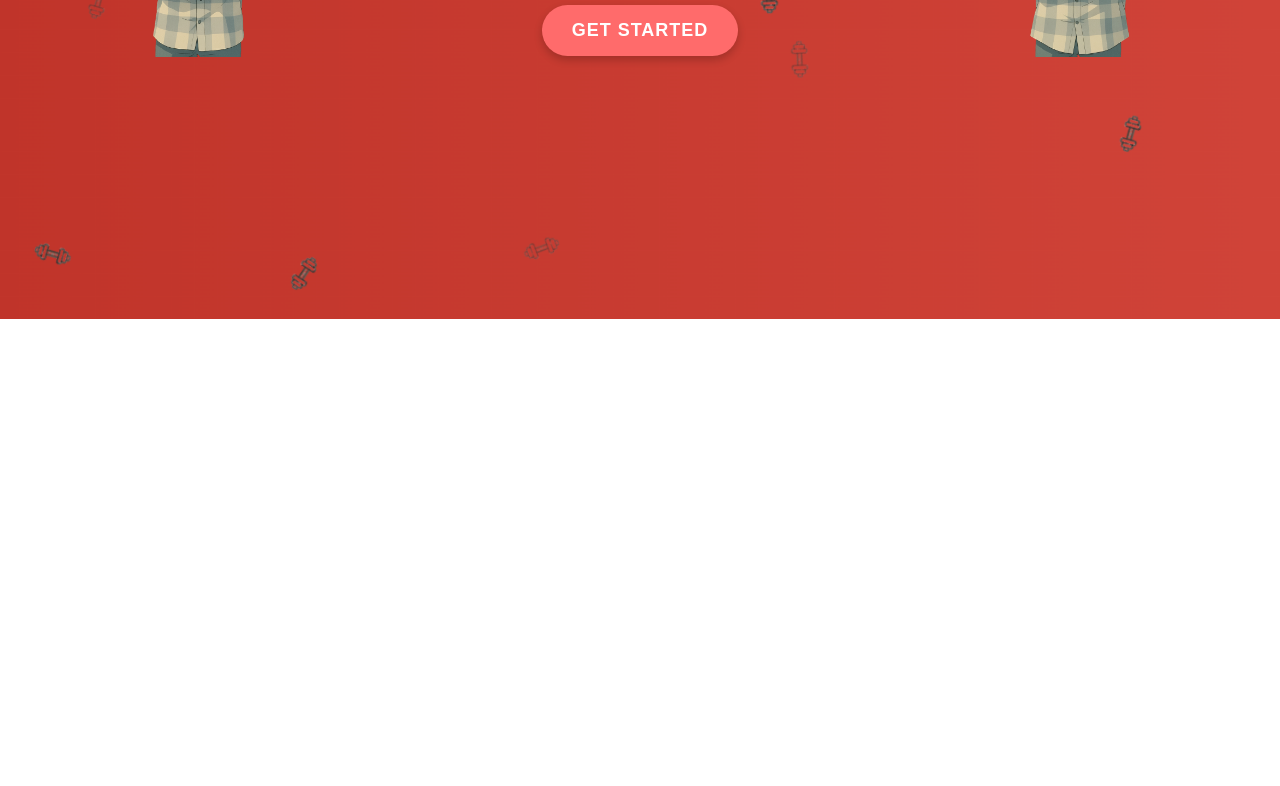
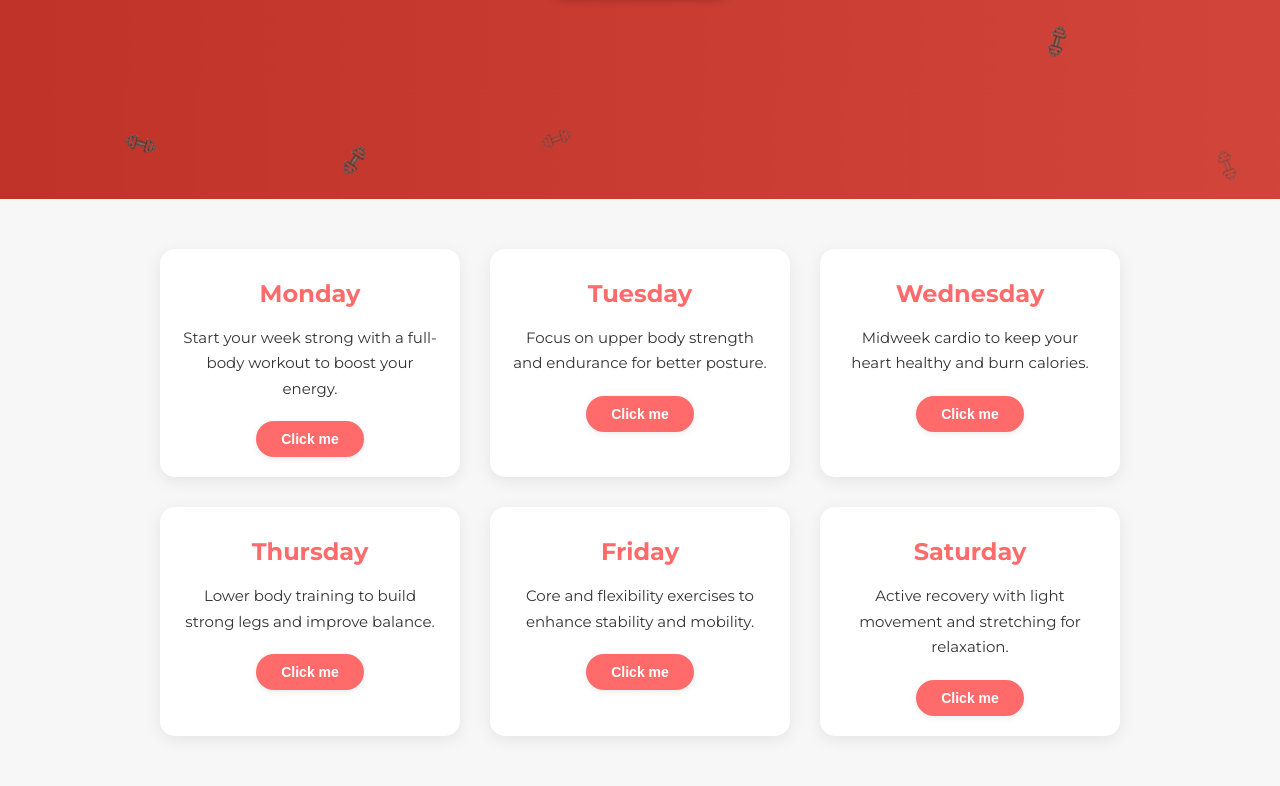
Before and after one commit to sushant561/Workout-Challenge, a plain HTML site: page index.html in a window 1280 px wide. Shown: the part 481-1267 px from the top of the page. Before the commit the page ends 800 px from the top, so only its background shows below. Drawn offline with Linux system fonts and the light colour scheme.

Commit message:
adding cards for days

```diff
--- a/css/style.css
+++ b/css/style.css
@@ -24,7 +24,7 @@ body{
     background-image: url('../img/background.png');
     background-size: cover;
     background-position: center;
-    height: 100vh;
+    height: 85vh;
     width: 100vw;
     position: relative;
     display: flex;
@@ -163,6 +163,70 @@ body{
     }
 }
 
+/* ##################### Days Section ##################### */
+.days-section {
+    background: #f7f7f7;
+    padding: 5rem 0;
+}
+
+.days-container {
+    display: flex;
+    flex-wrap: wrap;
+    justify-content: center;
+    gap: 3rem;
+    max-width: 1200px;
+    margin: 0 auto;
+}
+
+.day-card {
+    background: #fff;
+    border-radius: 1.5rem;
+    box-shadow: 0 4px 16px rgba(0,0,0,0.08);
+    padding: 2.5rem 2rem 2rem 2rem;
+    width: 300px;
+    display: flex;
+    flex-direction: column;
+    align-items: center;
+    transition: transform 0.2s, box-shadow 0.2s;
+}
+
+.day-card:hover {
+    transform: translateY(-8px) scale(1.03);
+    box-shadow: 0 8px 24px rgba(0,0,0,0.15);
+}
+
+.day-card h2 {
+    font-size: 2.4rem;
+    color: #ff6b6b;
+    margin-bottom: 1rem;
+    font-weight: 700;
+}
+
+.day-card p {
+    font-size: 1.5rem;
+    color: #333;
+    margin-bottom: 2rem;
+    text-align: center;
+}
+
+.day-btn {
+    background-color: #ff6b6b;
+    color: #fff;
+    border: none;
+    padding: 1rem 2.5rem;
+    font-size: 1.4rem;
+    border-radius: 2rem;
+    cursor: pointer;
+    font-weight: 600;
+    transition: background 0.2s, transform 0.2s;
+    box-shadow: 0 2px 6px rgba(0,0,0,0.08);
+}
+
+.day-btn:hover {
+    background-color: #ff5252;
+    transform: translateY(-2px) scale(1.05);
+}
+
 /* Responsive adjustments */
 @media (max-width: 768px) {
     .container {
--- a/index.html
+++ b/index.html
@@ -28,5 +28,39 @@
             </div>
         </div>
     </section>
+    <section class="days-section">
+        <div class="days-container">
+            <div class="day-card">
+                <h2>Monday</h2>
+                <p>Start your week strong with a full-body workout to boost your energy.</p>
+                <button class="day-btn">Click me</button>
+            </div>
+            <div class="day-card">
+                <h2>Tuesday</h2>
+                <p>Focus on upper body strength and endurance for better posture.</p>
+                <button class="day-btn">Click me</button>
+            </div>
+            <div class="day-card">
+                <h2>Wednesday</h2>
+                <p>Midweek cardio to keep your heart healthy and burn calories.</p>
+                <button class="day-btn">Click me</button>
+            </div>
+            <div class="day-card">
+                <h2>Thursday</h2>
+                <p>Lower body training to build strong legs and improve balance.</p>
+                <button class="day-btn">Click me</button>
+            </div>
+            <div class="day-card">
+                <h2>Friday</h2>
+                <p>Core and flexibility exercises to enhance stability and mobility.</p>
+                <button class="day-btn">Click me</button>
+            </div>
+            <div class="day-card">
+                <h2>Saturday</h2>
+                <p>Active recovery with light movement and stretching for relaxation.</p>
+                <button class="day-btn">Click me</button>
+            </div>
+        </div>
+    </section>
 </body>
 </html>
```
